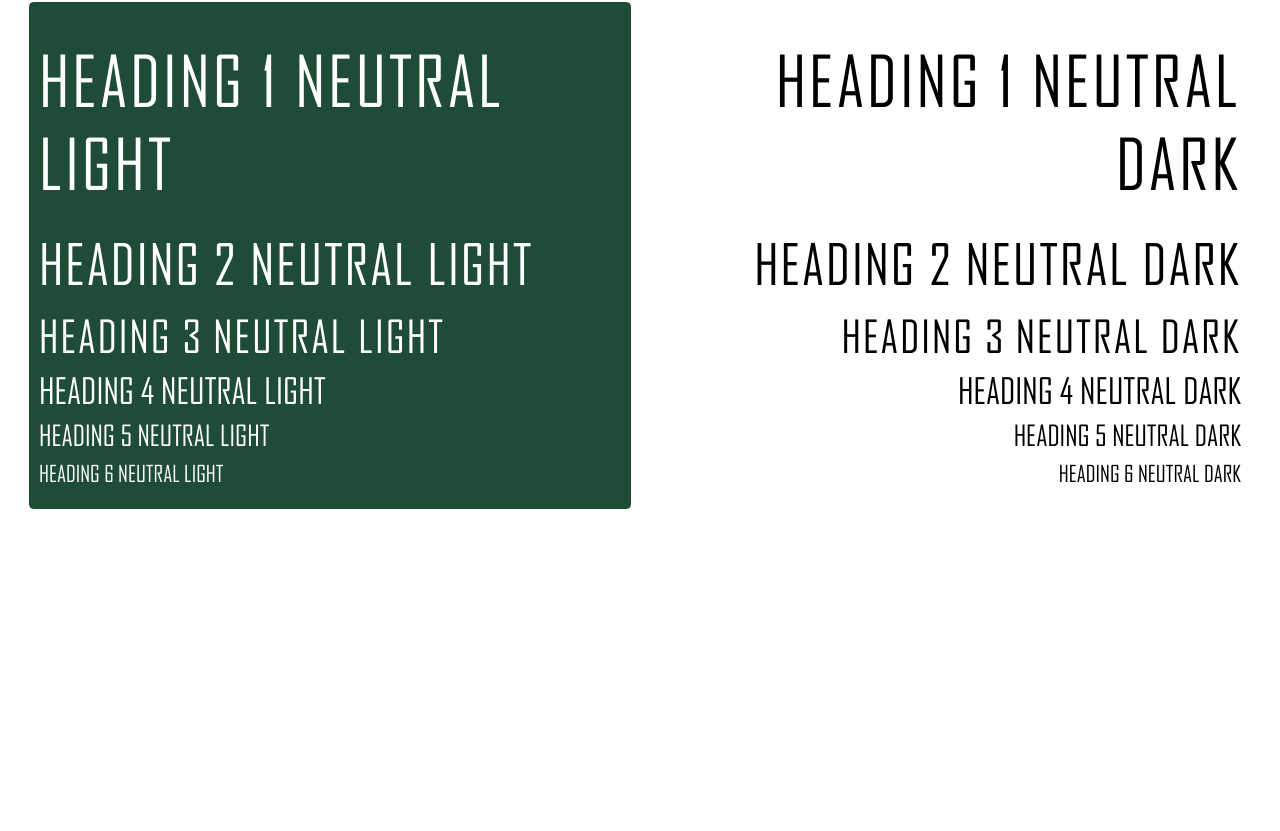
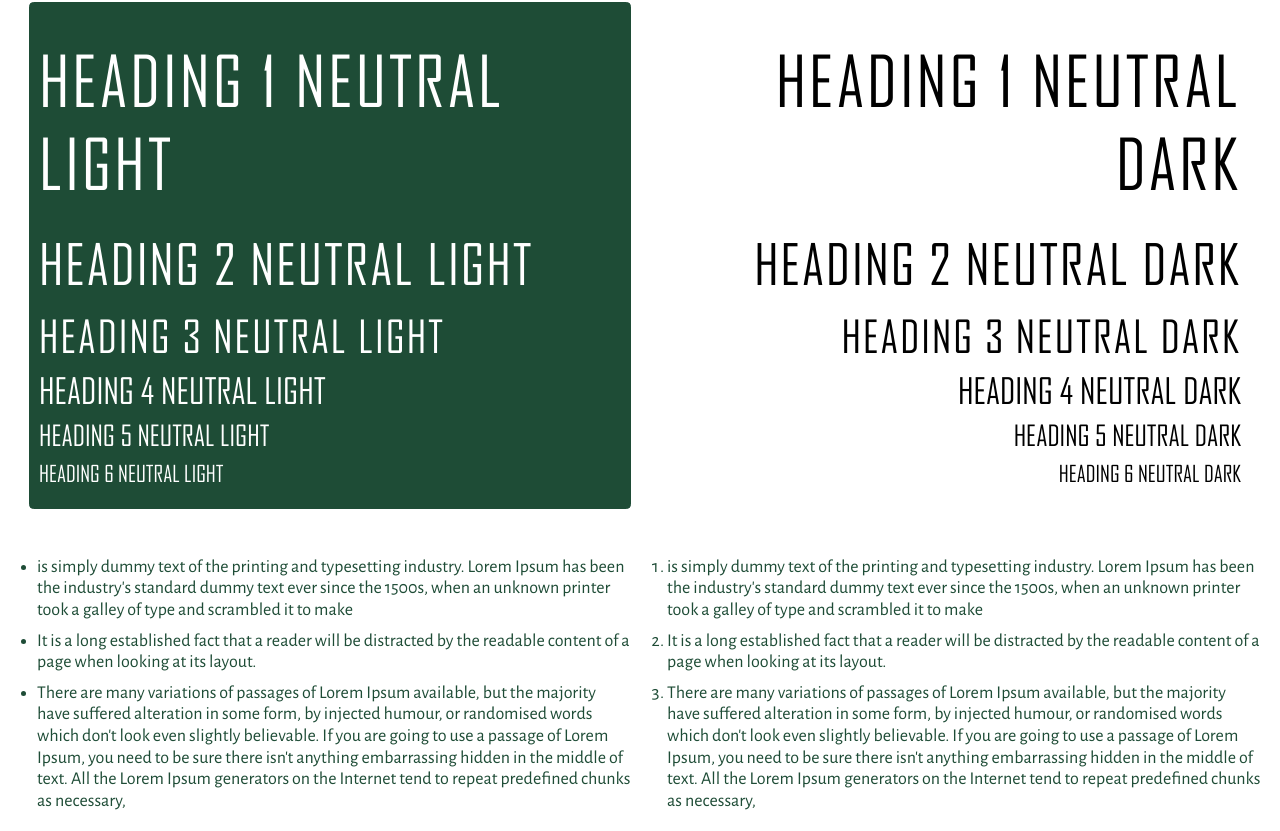
Before and after one commit to Cdetviler/sanity-next-ssg-site, a Next.js app: page /components in a window 1280 px wide. Shown: the part 1705-2536 px from the top of the page. Before the commit the page ends 2243 px from the top, so only its background shows below. Built offline with nearby package versions, Linux system fonts and the light colour scheme.

Commit message:
Adds list component

```diff
--- a/app/components/page.tsx
+++ b/app/components/page.tsx
@@ -6,6 +6,7 @@ import Box from "@/components/Box/Box";
 import Heading from "@/components/Heading/Heading";
 import BackgroundImage from "@/components/BackgroundImage/BackgroundImage";
 import Icon from "@/components/Icon/Icon";
+import List from "@/components/List/List";
 
 export default function Home() {
   return (
@@ -26,7 +27,6 @@ export default function Home() {
         </BackgroundImage>
       </Box>
       <Box color="neutral" hierarchy="ghost" padding="md">
-
         <Box hierarchy="ghost" padding="sm">
           <Stack crossDirectionalAlign="flex-start">
             <Stack direction="column">
@@ -122,6 +122,20 @@ export default function Home() {
           </Stack>
         </Box>
       </Box>
+      <Box color="neutral" hierarchy="ghost" padding="md">
+        <Stack crossDirectionalAlign="flex-start">
+          <List>
+            <li>is simply dummy text of the printing and typesetting industry. Lorem Ipsum has been the industry's standard dummy text ever since the 1500s, when an unknown printer took a galley of type and scrambled it to make</li>
+            <li>It is a long established fact that a reader will be distracted by the readable content of a page when looking at its layout. </li>
+            <li>There are many variations of passages of Lorem Ipsum available, but the majority have suffered alteration in some form, by injected humour, or randomised words which don't look even slightly believable. If you are going to use a passage of Lorem Ipsum, you need to be sure there isn't anything embarrassing hidden in the middle of text. All the Lorem Ipsum generators on the Internet tend to repeat predefined chunks as necessary,</li>
+          </List>
+          <List listType="ol">
+            <li>is simply dummy text of the printing and typesetting industry. Lorem Ipsum has been the industry's standard dummy text ever since the 1500s, when an unknown printer took a galley of type and scrambled it to make</li>
+            <li>It is a long established fact that a reader will be distracted by the readable content of a page when looking at its layout. </li>
+            <li>There are many variations of passages of Lorem Ipsum available, but the majority have suffered alteration in some form, by injected humour, or randomised words which don't look even slightly believable. If you are going to use a passage of Lorem Ipsum, you need to be sure there isn't anything embarrassing hidden in the middle of text. All the Lorem Ipsum generators on the Internet tend to repeat predefined chunks as necessary,</li>
+          </List>
+        </Stack>
+      </Box>
     </main>
   );
 }
--- a/app/globals.css
+++ b/app/globals.css
@@ -1022,6 +1022,35 @@
   --cd-link-text-decoration-color-light-active: var(--cd-color-quaternary-darker);
   --cd-link-text-decoration-color-light-visited: var(--cd-color-quaternary-darker);
 
+  /* LIST STYLES */
+  --cd-list-bullet-style-unordered: disc;
+  --cd-list-bullet-style-ordered: decimal;
+
+  --cd-list-margin-top: var(--cd-spacing-0);
+  --cd-list-margin-right: var(--cd-spacing-0);
+  --cd-list-margin-bottom: var(--cd-spacing-0);
+  --cd-list-margin-left: var(--cd-spacing-400);
+  --cd-list-margin-combined: var(--cd-list-margin-top) var(--cd-list-margin-right) var(--cd-list-margin-bottom) var(--cd-list-margin-left);
+
+  --cd-list-padding-top: var(--cd-spacing-0);
+  --cd-list-padding-right: var(--cd-spacing-0);
+  --cd-list-padding-bottom: var(--cd-spacing-0);
+  --cd-list-padding-left: var(--cd-spacing-0);
+  --cd-list-padding-combined: var(--cd-list-padding-top) var(--cd-list-padding-right) var(--cd-list-padding-bottom) var(--cd-list-padding-left);
+
+  --cd-list-text-color-primary: var(--cd-color-text-primary-default);
+  --cd-list-text-color-secondary: var(--cd-color-text-secondary-default);
+  --cd-list-text-color-tertiary: var(--cd-color-text-tertiary-default);
+  --cd-list-text-color-neutral-light: var(--cd-color-text-neutral-inverse-default);
+  --cd-list-text-color-neutral-dark: var(--cd-color-text-neutral-default);
+
+  --cd-list-text-size: var(--cd-font-size-30);
+  --cd-list-line-height: var(--cd-font-line-height-lg);
+  --cd-list-font-family: var(--cd-font-family-body);
+
+  --cd-list-item-spacing: var(--cd-spacing-200);
+  --cd-list-item-position: outside;
+
   /* END VARIABLES */
   font-size: var(--cd-font-size-base);
 }
--- a/components/Link/Link.tsx
+++ b/components/Link/Link.tsx
@@ -23,7 +23,7 @@ export default function Link({
 
     if (external) {
         return (
-            <a  {...linkProps} href={typeof href === 'string' ? href : undefined} className={finalClassName}>
+            <a {...linkProps} href={typeof href === 'string' ? href : undefined} className={finalClassName}>
                 {children}
             </a>
         )
--- /dev/null
+++ b/components/List/List.module.scss
@@ -0,0 +1,49 @@
+.list {
+    margin: var(--cd-list-margin-combined);
+    padding: var(--cd-list-padding-combined);
+    font-size: var(--cd-list-text-size);
+    font-family: var(--cd-list-font-family);
+    line-height: var(--cd-list-line-height);
+    list-style-position: var(--cd-list-item-position);
+
+    &ul {
+        list-style-type: var(--cd-list-bullet-style-unordered);
+    }
+
+    &ol {
+        list-style-type: var(--cd-list-bullet-style-ordered);
+    }
+
+    li + li {
+        margin-top: var(--cd-list-item-spacing);
+    }
+
+    li {
+        font-family: inherit;
+        font-size: inherit;
+    }
+}
+
+.primary {
+    color: var(--cd-list-text-color-primary);
+}
+
+.secondary {
+    color: var(--cd-list-text-color-secondary);
+}
+
+.tertiary {
+    color: var(--cd-list-text-color-tertiary);
+}
+
+.neutral-light {
+    color: var(--cd-list-text-color-neutral-light);
+}
+
+.neutral-dark {
+    color: var(--cd-list-text-color-neutral-dark);
+}
+
+.inherit {
+    color: inherit;
+}
--- /dev/null
+++ b/components/List/List.tsx
@@ -0,0 +1,52 @@
+import React from 'react';
+import styles from './List.module.scss';
+import { listColor as listColors, ListProps, listType as listTypes } from "./List.type";
+
+const LIST_TYPES = {
+    ul: 'ul',
+    ol: 'ol',
+    ordered: 'ol',
+    unordered: 'ul'
+};
+
+const LIST_COLORS = {
+    primary: styles.primary,
+    secondary: styles.secondary,
+    tertiary: styles.tertiary,
+    'neutral-light': styles['neutral-light'],
+    'neutral-dark': styles['neutral-dark'],
+    'inherit': ''
+}
+
+const getListColor = (listColor: listColors) => {
+    if (listColor in LIST_COLORS) {
+        return LIST_COLORS[listColor];
+    }
+    return '';
+}
+
+const getListType = (listType: listTypes) => {
+    if (listType in LIST_TYPES) {
+        return LIST_TYPES[listType];
+    }
+    return LIST_TYPES.unordered;
+}
+
+export default function List({
+    children,
+    className = '',
+    listType = 'ul',
+    color = 'primary'
+}: ListProps
+) {
+    const tag = getListType(listType);
+    const listColorClass = getListColor(color);
+
+    const finalClassName = `${styles.list} ${listColorClass} ${className}`;
+
+    const props = {
+        className: finalClassName
+    }
+
+    return React.createElement(tag, props, children);
+}
```
Also changed, not shown: components/List/List.type.ts (added, +13 -0 lines).
